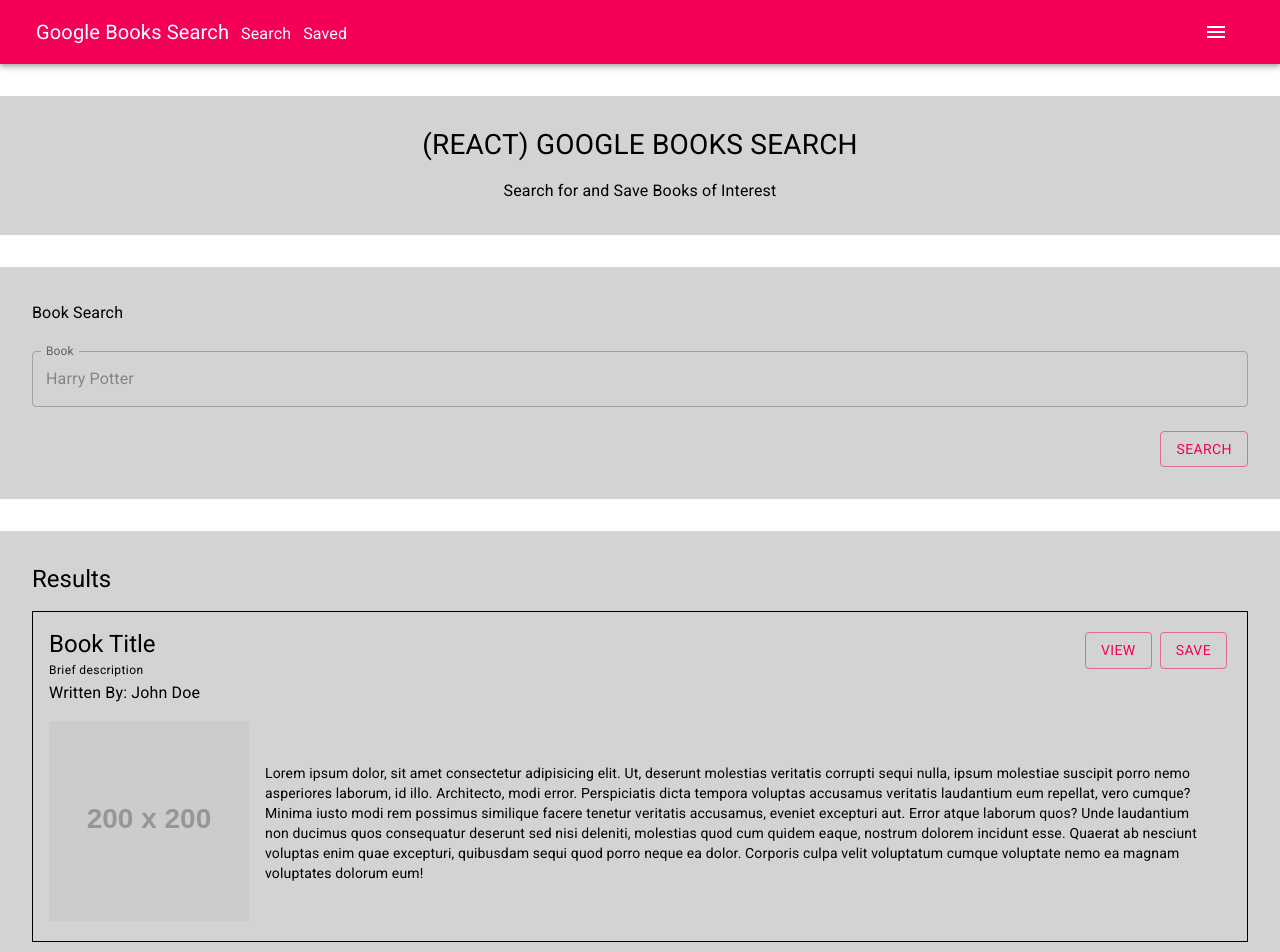
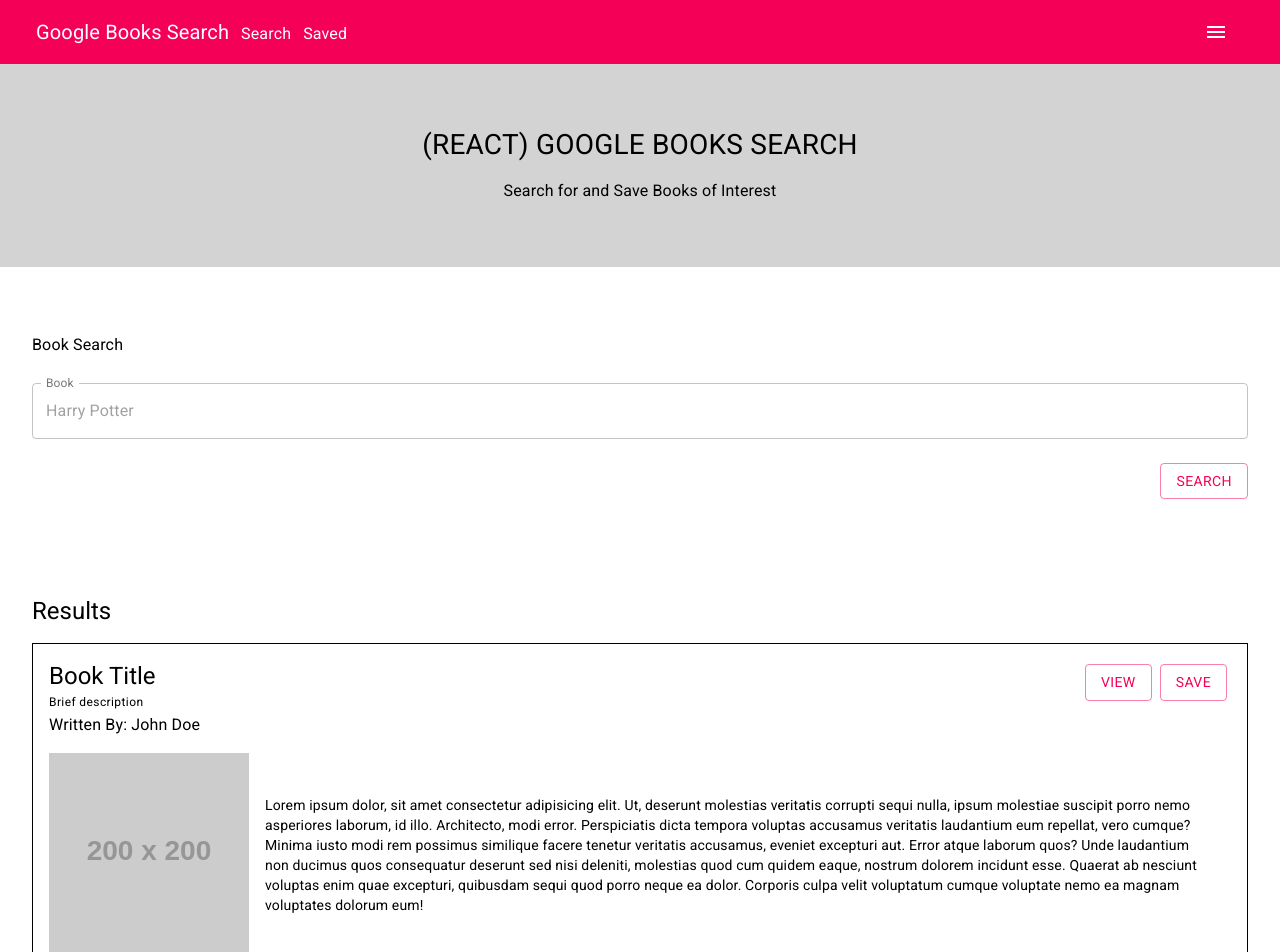
Before and after one commit to Youngin9210/google-books-search, a React (Create React App) app in the folder client/: page / in a window 1280 px wide. Shown: the top 952 px of the page. Built offline with nearby package versions, Linux system fonts and the light colour scheme.

Commit message:
removing background on result and search container and changing margin and padding on header container

```diff
--- a/client/src/Search/index.js
+++ b/client/src/Search/index.js
@@ -4,11 +4,11 @@
 
 const useStyles = makeStyles((theme) => ({
 	headerContainer: {
-		padding: '2rem 0',
+		padding: '4rem 0',
 		width: '100%',
 		textAlign: 'center',
 		background: 'lightgrey',
-		margin: '2rem 0',
+		// margin: '2rem 0',
 	},
 	h6: {
 		fontSize: '1.75rem',
@@ -19,7 +19,7 @@
 	},
 	searchContainer: {
 		padding: '2rem',
-		background: 'lightgrey',
+		// background: 'lightgrey',
 		color: 'black',
 		display: 'flex',
 		flexWrap: 'wrap',
@@ -33,7 +33,7 @@
 	},
 	resultsContainer: {
 		padding: '2rem',
-		background: 'lightgrey',
+		// background: 'lightgrey',
 		color: 'black',
 		display: 'flex',
 		flexWrap: 'wrap',
```
